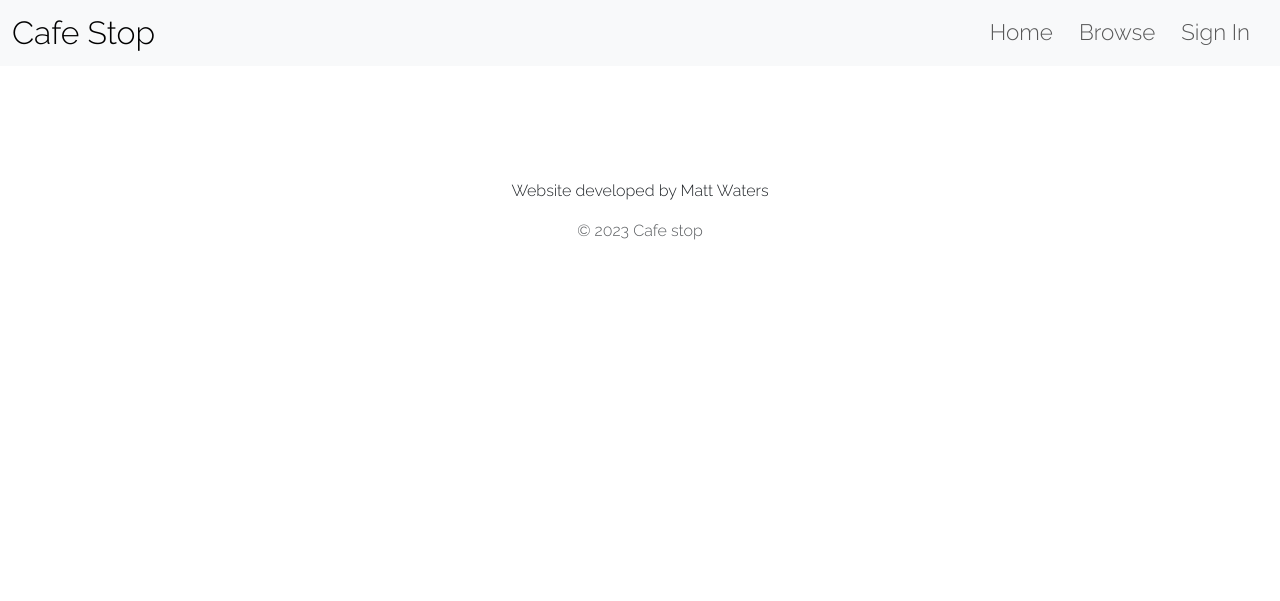
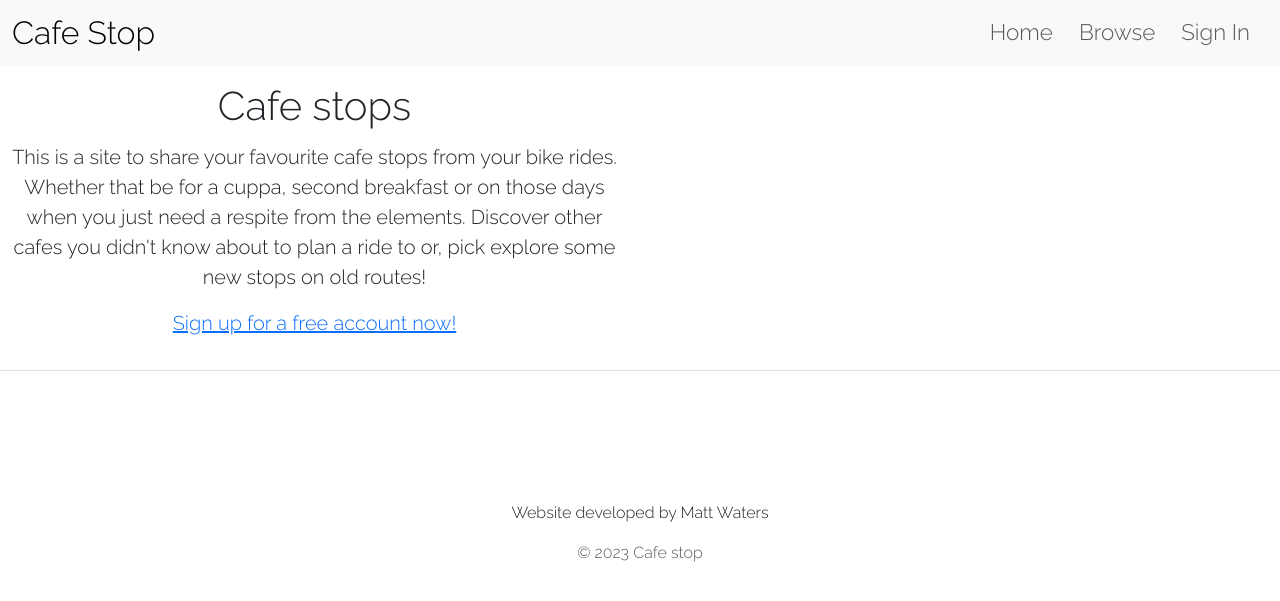
Before and after one commit to MattuW4/cafe-stop, a Django app: template templates/index.html in a window 1280 px wide. Shown: the top 601 px of the page. Run offline with Django 3.2, Linux system fonts and the light colour scheme; the template is opened without the code that fills it, so the values that code supplies are empty; some libraries are stand-ins or nearby versions.

Commit message:
Create basic layout, content and bootstrap styling for index.html

```diff
--- a/templates/index.html
+++ b/templates/index.html
@@ -1,2 +1,31 @@
 {% extends 'base.html' %} {% block content %}
+
+<!-- Hero image and call to arms -->
+
+<section id="hero" class="row mb-3 py-3 border rounded">
+  <div
+    class="col-md-6 d-flex flex-column justify-content-evenly order-1 order-md-0"
+  >
+    <div class="py-4 py-md-0 w-100">
+      <h1 class="pb-0 pb-lg-1 text-center">Cafe stops</h1>
+      <p class="lead text-center">
+        This is a site to share your favourite cafe stops from your bike rides.
+        Whether that be for a cuppa, second breakfast or on those days when you
+        just need a respite from the elements. Discover other cafes you didn't
+        know about to plan a ride to or, pick explore some new stops on old
+        routes!
+      </p>
+    </div>
+    <div class="py-4 py-md-0 w-100">
+      <p class="lead text-center">
+        {% if user.is_authenticated %}
+        <a href="{% url 'browse' %}">Check out the cafe directory here...</a>
+        {% else %}
+        <a href="#">Sign up for a free account now!</a>
+        {% endif %}
+      </p>
+    </div>
+  </div>
+</section>
+
 {% endblock %}
```
